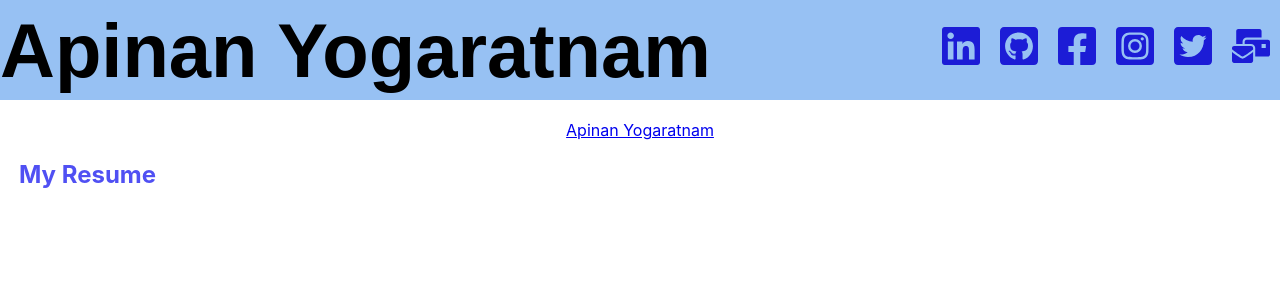
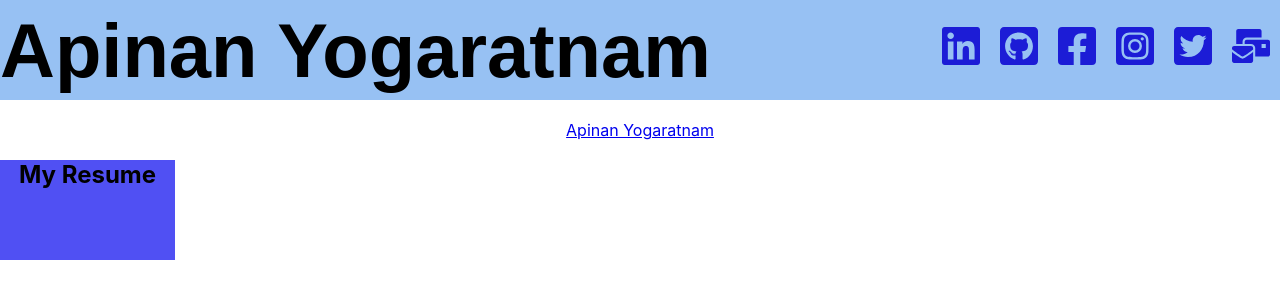
Before and after one commit to apinanyogaratnam/my-personal-website-v2.0, a React (Create React App) app: page / in a window 1280 px wide. Shown: the top 300 px of the page. Built offline with nearby package versions, Linux system fonts and the light colour scheme; a web font is replaced by a local one.

Commit message:
changed from colour to background colour for resume container

```diff
--- a/src/index.css
+++ b/src/index.css
@@ -35,5 +35,5 @@ code {
 .resume-container {
   height: 100px;
   width: 175px;
-  color: rgb(80, 80, 243);
+  background-color: rgb(80, 80, 243);
 }
```
